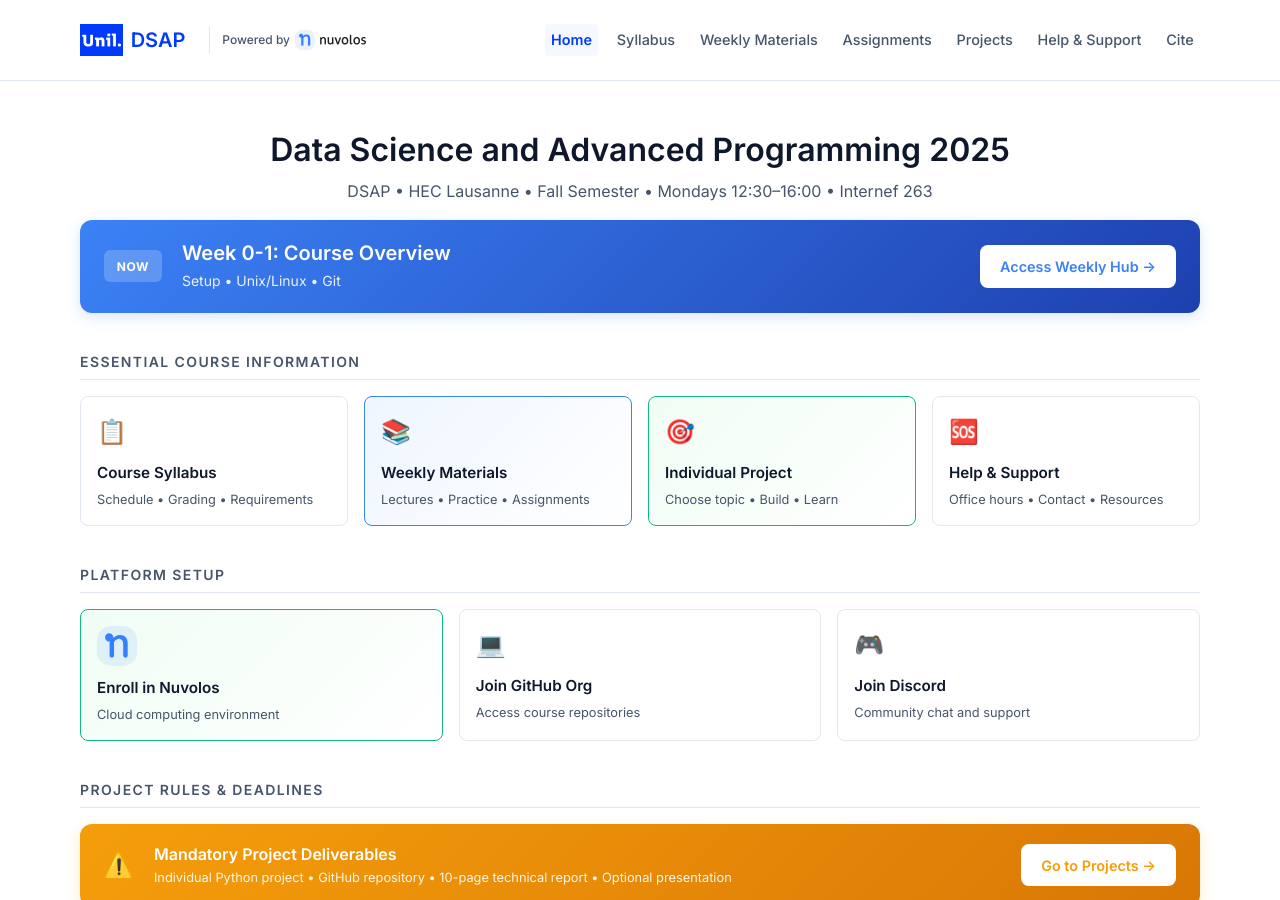
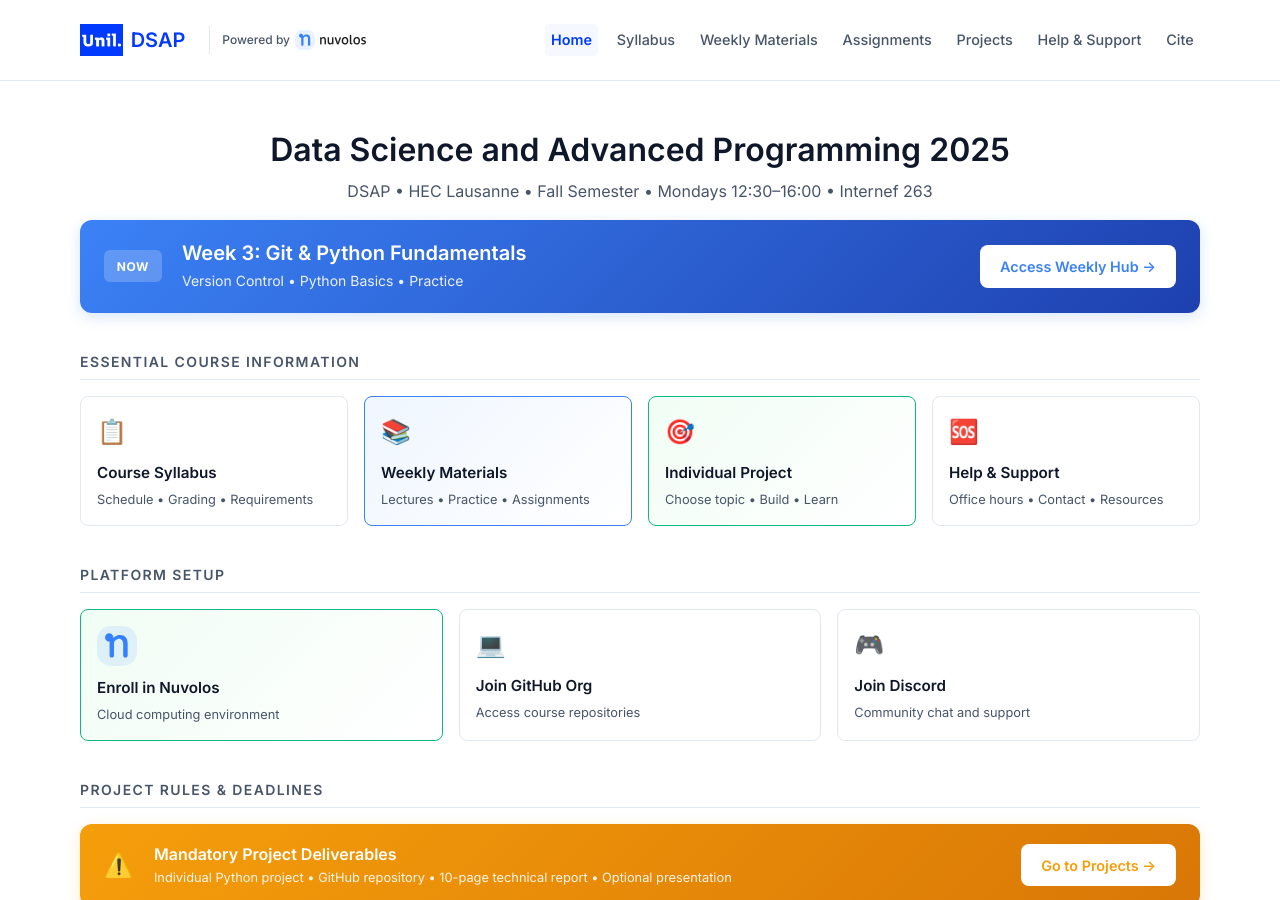
Before and after one commit to ap-unil-2025/course-materials, a Jekyll site: the page built from docs/index.html, in a window 1280 px wide and 900 px high. Built offline with Jekyll 4.4.1, drawn with Linux system fonts in a browser that asks for light colours.

Commit message:
Update main page to Week 3 and add automatic Monday updates
- Updated index.html to show Week 3 as current week
- Added GitHub Action for automatic weekly updates every Monday at 8 AM
- Website will rebuild automatically to keep content fresh

```diff
--- a/docs/index.html
+++ b/docs/index.html
@@ -9,8 +9,8 @@ layout: default
     <div class="current-content">
       <span class="current-label">NOW</span>
       <div class="current-info">
-        <h2>Week 0-1: Course Overview</h2>
-        <p>Setup • Unix/Linux • Git</p>
+        <h2>Week 3: Git & Python Fundamentals</h2>
+        <p>Version Control • Python Basics • Practice</p>
       </div>
     </div>
     <a href="{{ '/weekly-materials' | relative_url }}" class="current-btn">Access Weekly Hub →</a>
```
Also changed, not shown: .github/workflows/weekly-update.yml (added).
